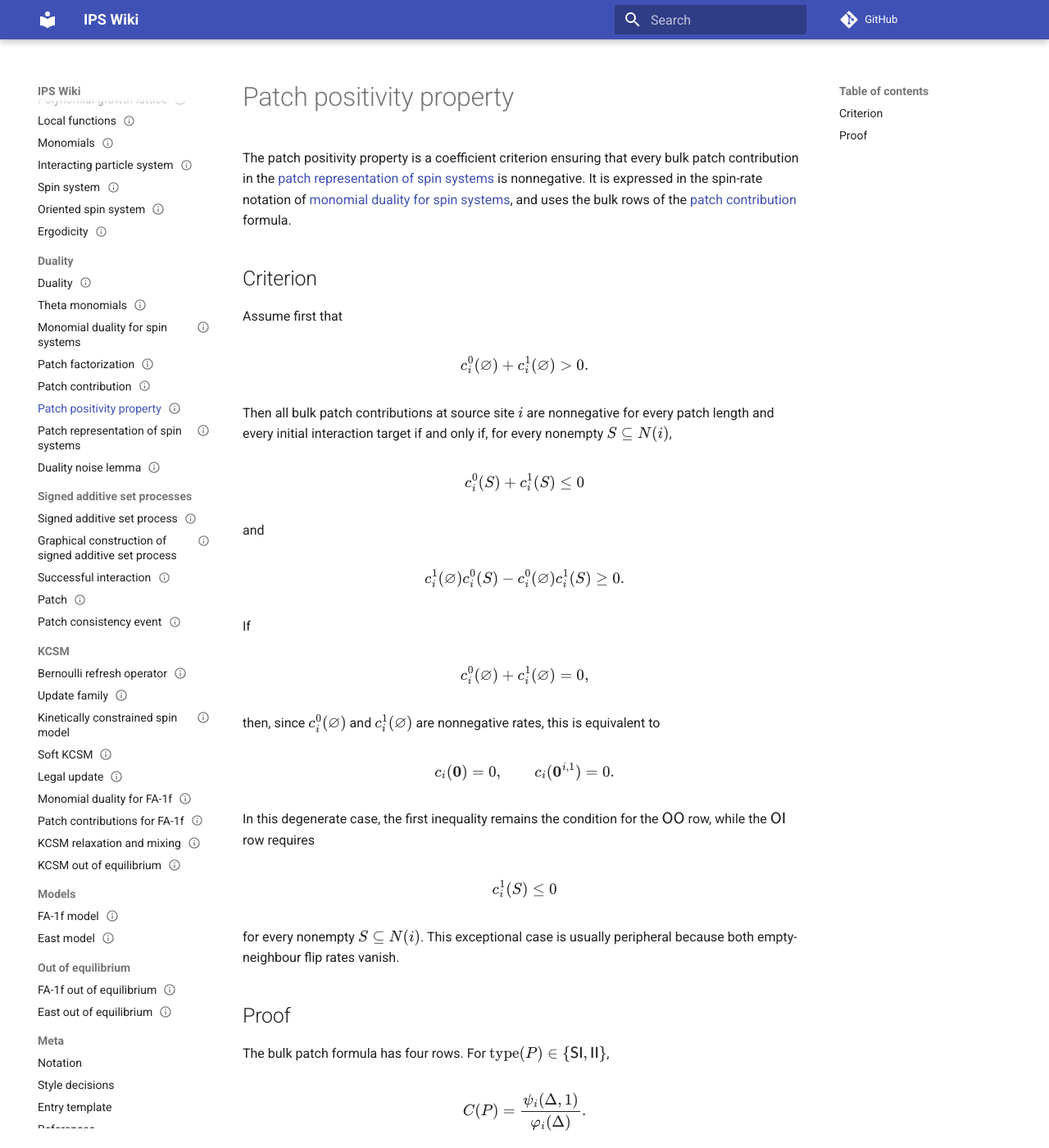
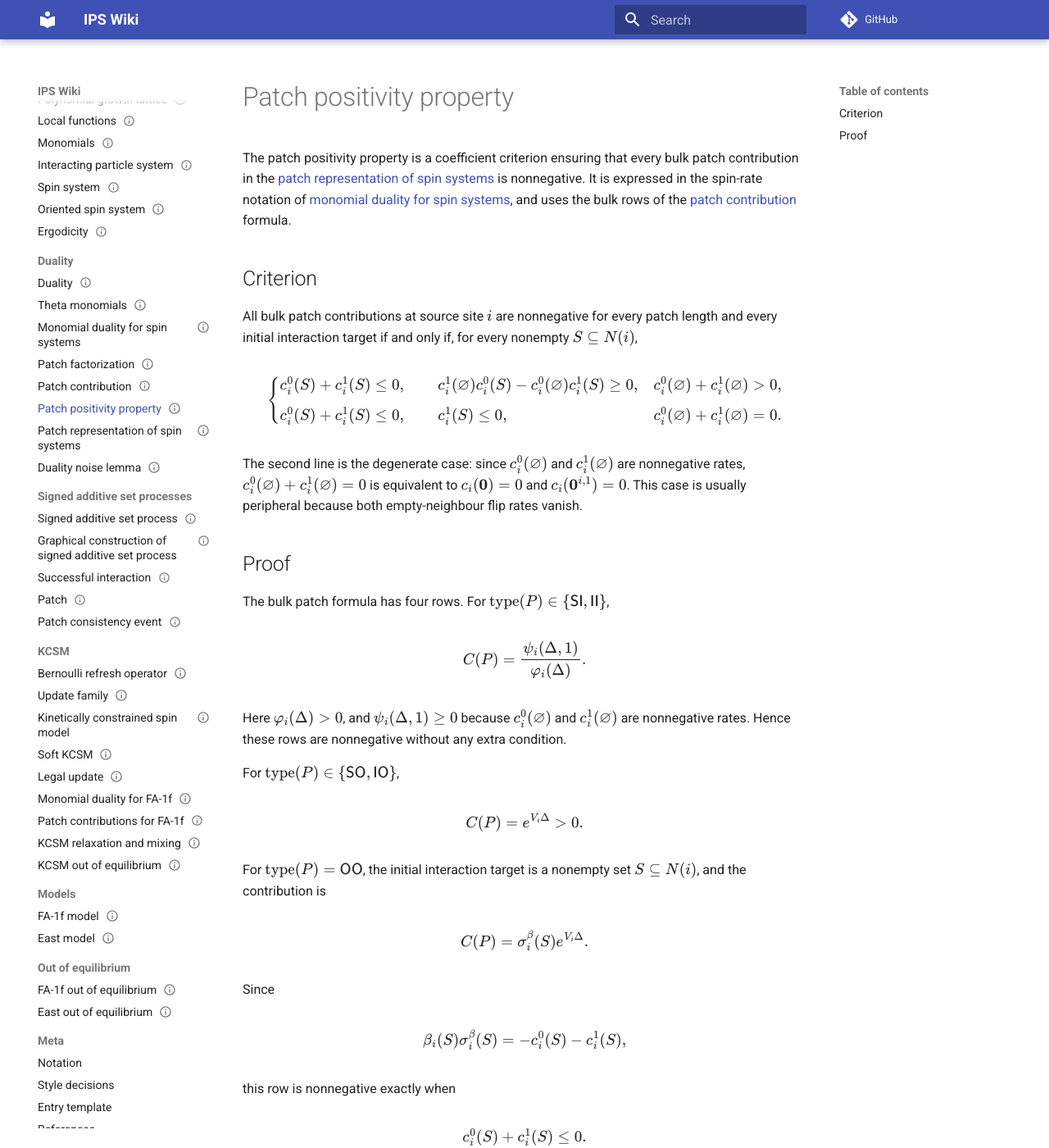
Before and after one commit to maciejgluchowski86-beep/ips-wiki, an MkDocs documentation site: the page built from docs/entries/patch-positivity-property.md, in a window 1280 px wide and 1400 px high. Shown: the whole window at 82% size. Built offline with MkDocs 1.6.1 and Material for MkDocs 9.7.7, drawn with Linux system fonts in a browser that asks for light colours; comment, search, counter and statistics services are not loaded.

Commit message:
compact patch positivity criterion

```diff
--- a/docs/entries/patch-positivity-property.md
+++ b/docs/entries/patch-positivity-property.md
@@ -14,45 +14,22 @@ The patch positivity property is a coefficient criterion ensuring that every bul
 
 ## Criterion
 
-Assume first that
+All bulk patch contributions at source site \(i\) are nonnegative for every patch length and every initial interaction target if and only if, for every nonempty \(S\subseteq N(i)\),
 
 $$
-c_i^0(\vn)+c_i^1(\vn)>0.
+\begin{cases}
+c_i^0(S)+c_i^1(S)\le0,
+\qquad
+c_i^1(\vn)c_i^0(S)-c_i^0(\vn)c_i^1(S)\ge0,
+& c_i^0(\vn)+c_i^1(\vn)>0,\\[0.6em]
+c_i^0(S)+c_i^1(S)\le0,
+\qquad
+c_i^1(S)\le0,
+& c_i^0(\vn)+c_i^1(\vn)=0.
+\end{cases}
 $$
 
-Then all bulk patch contributions at source site \(i\) are nonnegative for every patch length and every initial interaction target if and only if, for every nonempty \(S\subseteq N(i)\),
-
-$$
-c_i^0(S)+c_i^1(S)\le0
-$$
-
-and
-
-$$
-c_i^1(\vn)c_i^0(S)-c_i^0(\vn)c_i^1(S)\ge0.
-$$
-
-If
-
-$$
-c_i^0(\vn)+c_i^1(\vn)=0,
-$$
-
-then, since \(c_i^0(\vn)\) and \(c_i^1(\vn)\) are nonnegative rates, this is equivalent to
-
-$$
-c_i(\mathbf 0)=0,
-\qquad
-c_i(\mathbf 0^{i,1})=0.
-$$
-
-In this degenerate case, the first inequality remains the condition for the \(\mathsf{OO}\) row, while the \(\mathsf{OI}\) row requires
-
-$$
-c_i^1(S)\le0
-$$
-
-for every nonempty \(S\subseteq N(i)\). This exceptional case is usually peripheral because both empty-neighbour flip rates vanish.
+The second line is the degenerate case: since \(c_i^0(\vn)\) and \(c_i^1(\vn)\) are nonnegative rates, \(c_i^0(\vn)+c_i^1(\vn)=0\) is equivalent to \(c_i(\mathbf 0)=0\) and \(c_i(\mathbf 0^{i,1})=0\). This case is usually peripheral because both empty-neighbour flip rates vanish.
 
 ## Proof
 
```
